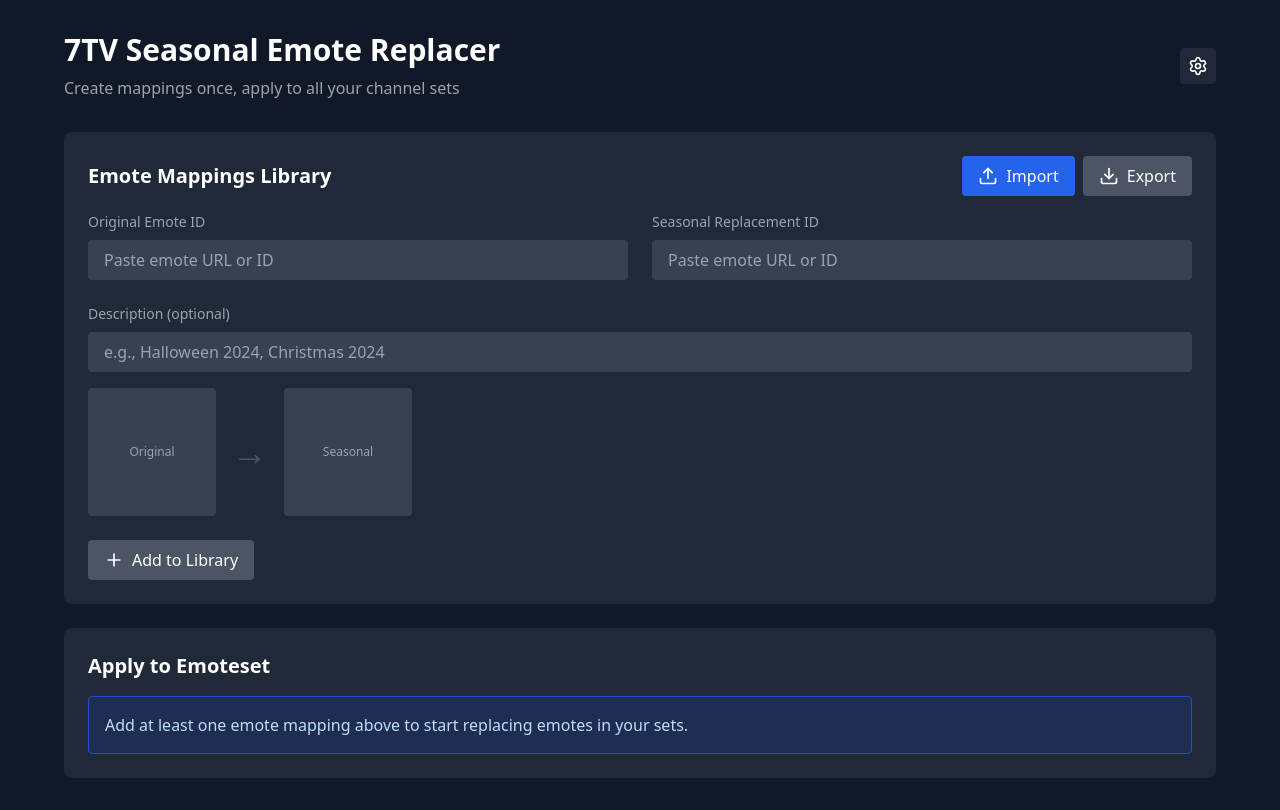
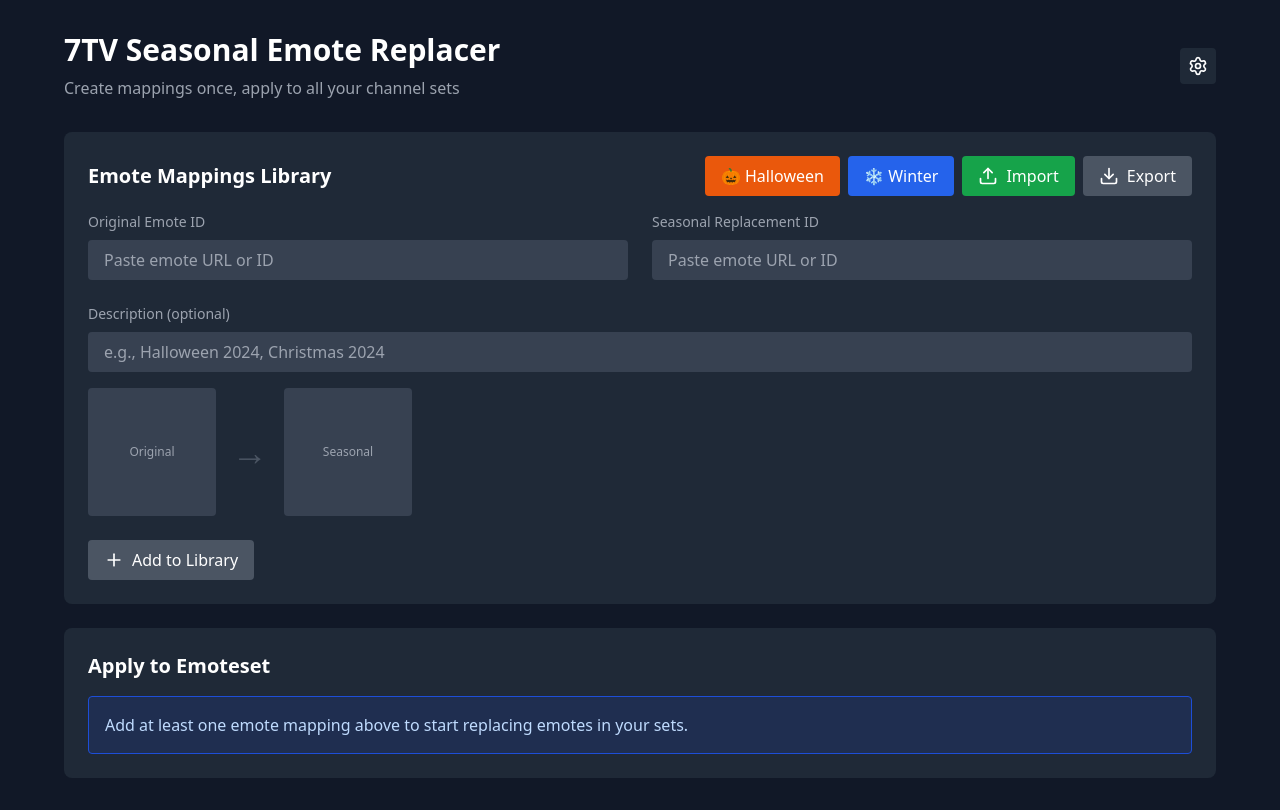
Before and after one commit to Lostency/seventv-replacer, a React (Vite) app: page / in a window 1280 px wide. Built offline with nearby package versions, Linux system fonts and the light colour scheme; the HTML template or start-up script is replaced by a standard one.

Commit message:
pushing second time hopefully

```diff
--- a/src/App.jsx
+++ b/src/App.jsx
@@ -14,7 +14,6 @@
 
   const addMapping = () => {
     if (newMapping.originalId && newMapping.replacementId) {
-      // Check if this original emote ID already exists in mappings
       const existingMapping = mappings.find(m => m.originalId === newMapping.originalId);
 
       if (existingMapping) {
@@ -26,14 +25,12 @@
         );
 
         if (confirmReplace) {
-          // Remove the old mapping and add the new one
           setMappings([
             ...mappings.filter(m => m.originalId !== newMapping.originalId),
             { ...newMapping, id: Date.now() }
           ]);
         }
       } else {
-        // No duplicate, just add it
         setMappings([...mappings, { ...newMapping, id: Date.now() }]);
       }
 
@@ -56,12 +53,11 @@
       const response = await fetch('/halloween-preset.json');
 
       if (!response.ok) {
-        throw new Error('Halloween preset file not found');
+        throw new Error('Halloween preset file not found. Make sure halloween-preset.json is in the public folder.');
       }
 
       const halloweenData = await response.json();
 
-      // Add preset flag to all imported mappings
       const halloweenMappings = halloweenData.map((m, idx) => ({
         originalId: m.originalId,
         replacementId: m.replacementId,
@@ -70,7 +66,6 @@
         id: Date.now() + idx
       }));
 
-      // Merge with existing, avoiding duplicates based on originalId
       const existingOriginalIds = new Set(mappings.map(m => m.originalId));
       const newMappings = halloweenMappings.filter(m => !existingOriginalIds.has(m.originalId));
 
@@ -83,6 +78,42 @@
     } catch (error) {
       alert('Error loading Halloween preset: ' + error.message);
       console.error('Halloween preset error:', error);
+    } finally {
+      setLoadingPreset(false);
+    }
+  };
+
+  const importWinterPreset = async () => {
+    setLoadingPreset(true);
+    try {
+      const response = await fetch('/winter-preset.json');
+
+      if (!response.ok) {
+        throw new Error('Winter preset file not found. Make sure winter-preset.json is in the public folder.');
+      }
+
+      const winterData = await response.json();
+
+      const winterMappings = winterData.map((m, idx) => ({
+        originalId: m.originalId,
+        replacementId: m.replacementId,
+        name: m.name || 'Winter 2024',
+        preset: true,
+        id: Date.now() + idx
+      }));
+
+      const existingOriginalIds = new Set(mappings.map(m => m.originalId));
+      const newMappings = winterMappings.filter(m => !existingOriginalIds.has(m.originalId));
+
+      if (newMappings.length === 0) {
+        alert('All Winter emotes are already in your library!');
+      } else {
+        setMappings([...mappings, ...newMappings]);
+        alert(`Added ${newMappings.length} Winter emote mappings!`);
+      }
+    } catch (error) {
+      alert('Error loading Winter preset: ' + error.message);
+      console.error('Winter preset error:', error);
     } finally {
       setLoadingPreset(false);
     }
@@ -122,7 +153,6 @@
 
   const extractEmoteId = (input) => {
     if (!input) return '';
-    // Check if it's a URL
     const match = input.match(/emotes\/([A-Z0-9]+)/i);
     return match ? match[1] : input.trim();
   };
@@ -139,8 +169,6 @@
       }
 
       const data = await response.json();
-
-      console.log('API Response:', data); // Debug log
 
       if (!data.emotes || !Array.isArray(data.emotes)) {
         throw new Error('Invalid emoteset response. The emoteset might not exist or the URL is incorrect.');
@@ -192,7 +220,6 @@
       try {
         console.log(`[${i + 1}/${analysis.matches.length}] Replacing: ${match.currentName} (${match.currentId}) → ${match.replacementId}`);
 
-        // Use GraphQL mutation to change emote in the set
         const mutation = `
           mutation ChangeEmoteInSet($id: ObjectID!, $action: ListItemAction!, $emote_id: ObjectID!, $name: String) {
             emoteSet(id: $id) {
@@ -203,7 +230,6 @@
           }
         `;
 
-        // First, remove the old emote
         const removeResponse = await fetch('https://7tv.io/v3/gql', {
           method: 'POST',
           headers: {
@@ -227,10 +253,8 @@
           throw new Error(removeData.errors[0].message);
         }
 
-        // Small delay between remove and add
         await delay(200);
 
-        // Then, add the new emote with the same name
         const addResponse = await fetch('https://7tv.io/v3/gql', {
           method: 'POST',
           headers: {
@@ -243,7 +267,7 @@
               id: analysis.emotesetId,
               action: 'ADD',
               emote_id: match.replacementId,
-              name: match.currentName // Keep original name
+              name: match.currentName
             }
           })
         });
@@ -255,15 +279,12 @@
         }
 
         results.push({ success: true, name: match.currentName });
-
-        // Delay between each emote to avoid rate limiting
         await delay(500);
 
       } catch (error) {
         console.error(`Error replacing ${match.currentName}:`, error);
         results.push({ success: false, name: match.currentName, error: error.message });
 
-        // If it's a rate limit error, wait longer
         if (error.message.includes('rate') || error.message.includes('limit')) {
           console.log('Rate limit hit, waiting 3 seconds...');
           await delay(3000);
@@ -358,7 +379,21 @@
           <div className="flex justify-between items-center mb-4">
             <h2 className="text-xl font-semibold">Emote Mappings Library</h2>
             <div className="flex gap-2">
-              <label className="flex items-center gap-2 px-4 py-2 bg-blue-600 hover:bg-blue-700 rounded cursor-pointer transition">
+              <button
+                onClick={importHalloweenPreset}
+                disabled={loadingPreset}
+                className="flex items-center gap-2 px-4 py-2 bg-orange-600 hover:bg-orange-700 disabled:bg-gray-600 disabled:cursor-not-allowed rounded transition"
+              >
+                🎃 {loadingPreset ? 'Loading...' : 'Halloween'}
+              </button>
+              <button
+                onClick={importWinterPreset}
+                disabled={loadingPreset}
+                className="flex items-center gap-2 px-4 py-2 bg-blue-600 hover:bg-blue-700 disabled:bg-gray-600 disabled:cursor-not-allowed rounded transition"
+              >
+                ❄️ {loadingPreset ? 'Loading...' : 'Winter'}
+              </button>
+              <label className="flex items-center gap-2 px-4 py-2 bg-green-600 hover:bg-green-700 rounded cursor-pointer transition">
                 <Upload size={20} />
                 Import
                 <input
@@ -371,7 +406,7 @@
               <button
                 onClick={exportMappings}
                 disabled={mappings.length === 0}
-                className="flex items-center gap-2 px-4 py-2 bg-green-600 hover:bg-green-700 disabled:bg-gray-600 disabled:cursor-not-allowed rounded transition"
+                className="flex items-center gap-2 px-4 py-2 bg-purple-600 hover:bg-purple-700 disabled:bg-gray-600 disabled:cursor-not-allowed rounded transition"
               >
                 <Download size={20} />
                 Export
```
